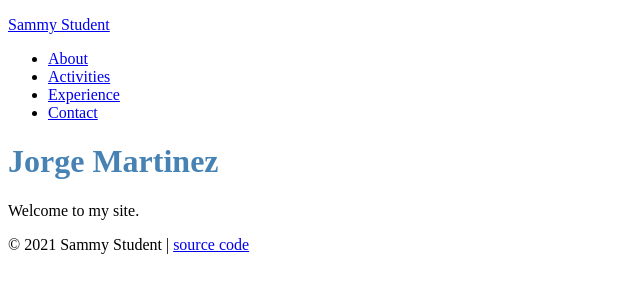
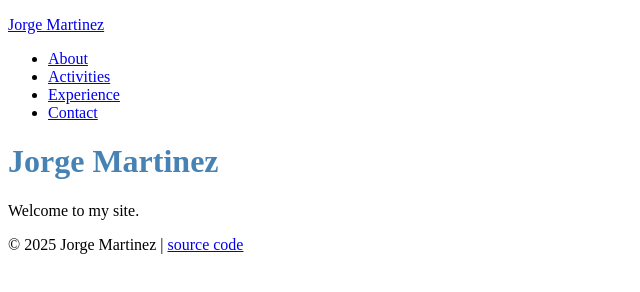
Before and after one commit to jernesto1987/internet-tech-website-hosting-exercise, a plain HTML site: page index.html in a window 1280 px wide. Shown: the full height of the page, 0-640 px from the left. Drawn offline with Linux system fonts and the light colour scheme.

Commit message:
Updating content

```diff
--- a/index.html
+++ b/index.html
@@ -2,12 +2,12 @@
 <html>
   <head>
     <meta charset="utf-8">
-    <title>Sammy Student | Work hard, play hard</title>
+    <title>Jorge Martinez | Work hard, play hard</title>
     <link rel="stylesheet" href="stylesheets/sammy-style.css">
   </head>
   <body>
     <header>
-      <p><a href="index.html">Sammy Student</a></p>
+      <p><a href="index.html">Jorge Martinez</a></p>
       <nav>
         <ul>
           <li><a href="about.html">About</a></li>
@@ -24,7 +24,7 @@
     </div>
 
     <footer>
-      <p>&copy; 2021 Sammy Student |
+      <p>&copy; 2025 Jorge Martinez |
         <a href="https://github.com/prof-rossetti/student-site">source code</a>
       </p>
     </footer>
```
Also changed, not shown: about.html (+1 -1 lines), activities.html (+2 -2 lines), contact.html (+4 -4 lines), experience.html (+3 -3 lines).
